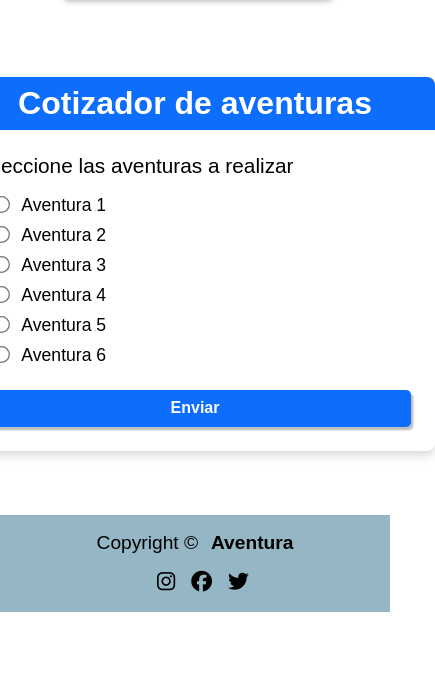
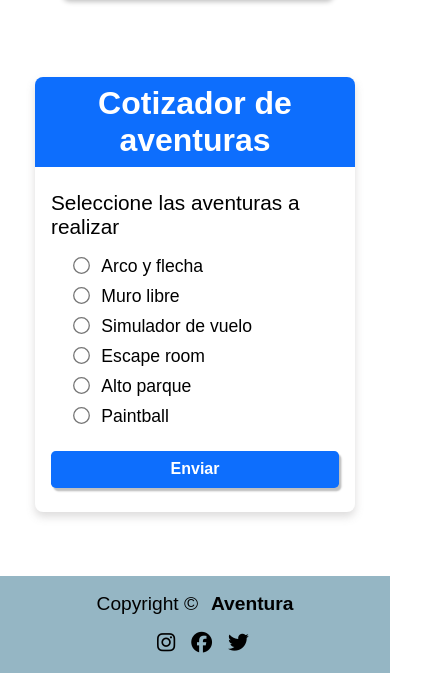
Before and after one commit to Andreap3006/JavaScript, a plain HTML site: page index.html in a window 390 px wide. Shown: the part 2594-3267 px from the top of the page, 435 px wide, since content can reach past the window. Before the commit the page ends 3206 px from the top, so only its background shows below. Drawn offline with nearby package versions, Linux system fonts and the light colour scheme; a web font is replaced by a local one.

Commit message:
modificando las media queries

```diff
--- a/index.html
+++ b/index.html
@@ -6,7 +6,7 @@
   <meta http-equiv="X-UA-Compatible" content="IE=edge">
   <meta name="viewport" content="width=device-width; initial-scale=1.0;">
   <link rel="stylesheet" href="style.css">
-  <link rel="icon" href="sin fondo.ico">
+  <link rel="icon" href="https://media.istockphoto.com/id/854733622/es/vector/icono-de-bicicleta.jpg?s=612x612&w=0&k=20&c=f7WFEqjCYbd9xuZGDVGdrL1OnvrztKLDVt2W3DjLfUs=">
   <link rel="stylesheet" type="text/css" href="https://cdn.jsdelivr.net/npm/toastify-js/src/toastify.min.css">
   <script src="https://kit.fontawesome.com/58ed9529f3.js" crossorigin="anonymous"></script>
   <title>Inicio</title>
@@ -219,6 +219,7 @@
       </div>
     </section>
 
+    <!--Cotizador-->
     <section class="container-cotizador">
       <div class="cotizador">
         <div class="tiltle-cotizador" id="tiltle-cotizador"><h3>Cotizador de aventuras</h3></div>
@@ -226,27 +227,27 @@
           <p>Seleccione las aventuras a realizar</p>
           <div class="radio-cotizador">
             <input type="radio" name="aventuras" id="Aventuras" value="aventura1">
-            <label for="aventura1" class="label-radio">Aventura 1</label>
+            <label for="aventura1" class="label-radio">Arco y flecha</label>
           </div>
           <div class="radio-cotizador">
             <input type="radio" name="aventuras" id="Aventuras" value="aventura2">
-            <label for="aventura1" class="label-radio">Aventura 2</label>
+            <label for="aventura1" class="label-radio">Muro libre</label>
           </div>
           <div class="radio-cotizador">
             <input type="radio" name="aventuras" id="Aventuras" value="aventura3">
-            <label for="aventura1" class="label-radio">Aventura 3</label>
+            <label for="aventura1" class="label-radio">Simulador de vuelo</label>
           </div>
           <div class="radio-cotizador">
             <input type="radio" name="aventuras" id="Aventuras" value="aventura4">
-            <label for="aventura4" class="label-radio">Aventura 4</label>
+            <label for="aventura4" class="label-radio">Escape room</label>
           </div>
           <div class="radio-cotizador">
             <input type="radio" name="aventuras" id="Aventuras" value="aventura5">
-            <label for="aventura1" class="label-radio">Aventura 5</label>
+            <label for="aventura1" class="label-radio">Alto parque</label>
           </div>
           <div class="radio-cotizador">
             <input type="radio" name="aventuras" id="Aventuras" value="aventura6">
-            <label for="aventura1" class="label-radio">Aventura 6</label>
+            <label for="aventura1" class="label-radio">Paintball</label>
           </div>
           <div class="error-cotizador" id="error-cotizador"></div>
           <div class="btn-cotizador">
@@ -254,7 +255,6 @@
           </div>
           <div class="cotizacion" id="cotizacion"></div>
         </div>
-
       </div>
     </section>
   </main>
--- a/index.js
+++ b/index.js
@@ -277,6 +277,7 @@ function cotizar(){
 
   let aventuras = document.querySelector('input[name="aventuras"]:checked').value
   let cotizacion = document.getElementById('cotizacion')
+  let error = document.getElementById('error-cotizador')
 
     let monto = 0
     if(aventuras === 'aventura1'){
--- a/style.css
+++ b/style.css
@@ -1109,7 +1109,7 @@ span {
 
     header h1 {
         font-size: 3rem;
-        margin-top: 0.3rem;
+        margin-top: 0.8rem;
         bottom: 0.4rem;
     }
 
@@ -1171,6 +1171,16 @@ span {
 
     #rutas2 {
         top: 99rem;
+    }
+
+    /*cotizador*/
+
+    .cotizador{
+        width: 20rem;
+    }
+
+    .tiltle-cotizador{
+        font-size: 1rem;
     }
 
     /*----------------------------------------------------Contacto---------------------------------------------------------------------*/
```
Also changed, not shown: contacto.html (+1 -1 lines), somos.html (+1 -1 lines).
